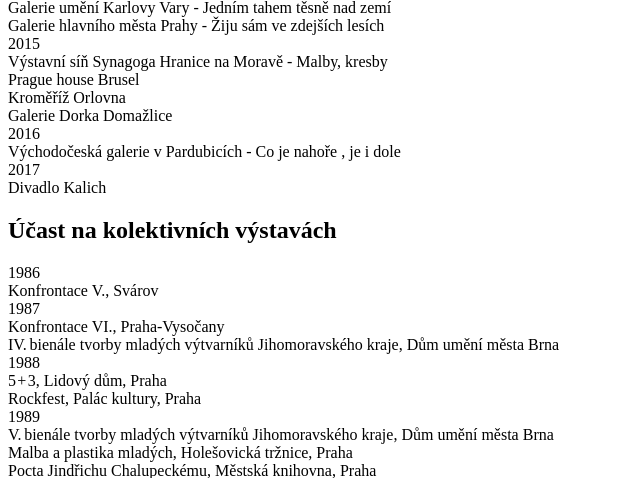
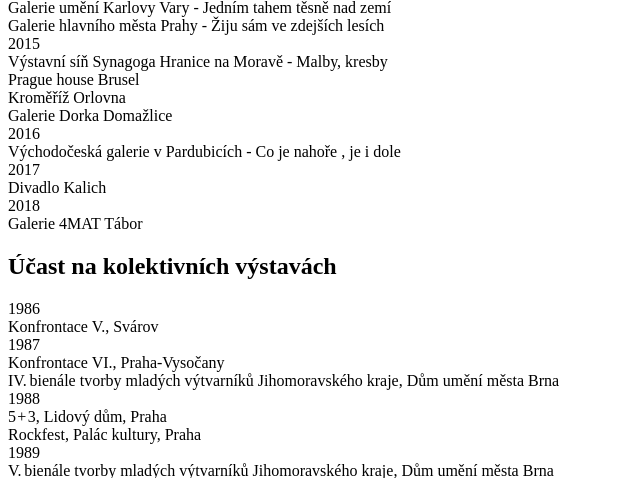
Before and after one commit to jakub-klapka/oldrich-tichy, a PHP site: template html/source_ssg/templates/vystavy.php in a window 1280 px wide. Shown: the part 1129-1607 px from the top of the page, without its empty margins (0-640 px from the left). Run offline with PHP 8.4, Linux system fonts and the light colour scheme; the template is opened without the code that fills it: most values are stand-ins (such as "Sample title", 1, 10 or a date in 2020); data that the repository does not hold is empty.

Commit message:
Add new exhibition and fix en undefined variable

```diff
--- a/html/source_ssg/templates/dilo.php
+++ b/html/source_ssg/templates/dilo.php
@@ -30,7 +30,7 @@
 						$image_size = getimagesize( $image_file );
 						$thumb_size = getimagesize( $thumb_file );
 						if( $lang === 'en_US' ) {
-							$item['name'] = $item['en_name'];
+							$item['name'] = isset( $item['en_name'] ) ? $item['en_name'] : '';
 							$item['type'] = ( isset( $item['type'] ) ) ? $item['type'] : '';
 							switch( $item['type'] ) {
 								case 'olej':
--- a/html/source_ssg/vystavy/vystavy.php
+++ b/html/source_ssg/vystavy/vystavy.php
@@ -91,6 +91,9 @@
 		),
 		'2017' => array(
 			'Divadlo Kalich'
+		),
+		'2018' => array(
+			'Galerie 4MAT Tábor'
 		)
 	),
 	'Účast na kolektivních výstavách' => array(
--- a/html/source_ssg/vystavy/vystavy_en.php
+++ b/html/source_ssg/vystavy/vystavy_en.php
@@ -91,6 +91,9 @@
 		),
 		'2017' => array(
 			'Divadlo Kalich'
+		),
+		'2018' => array(
+			'Galerie 4MAT Tábor'
 		)
 	),
 	'Participation in collective exhibitions' => array(
```
